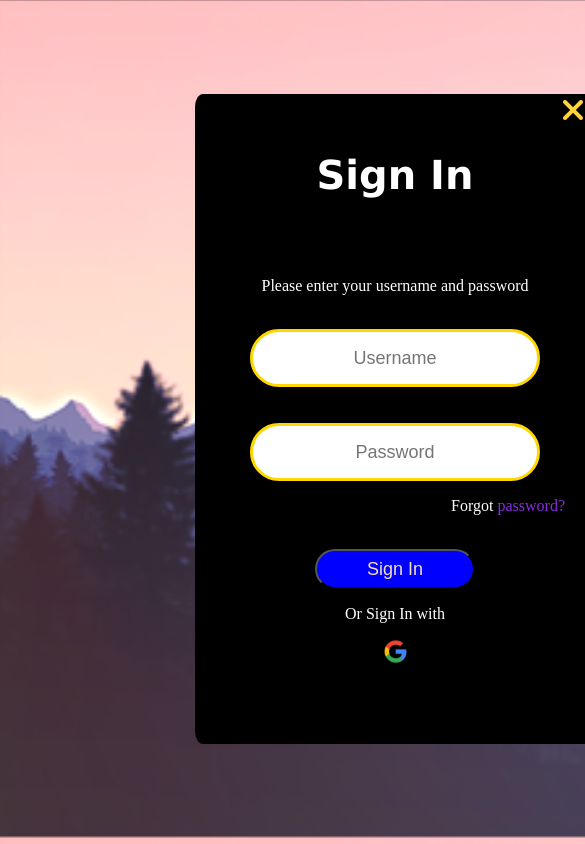
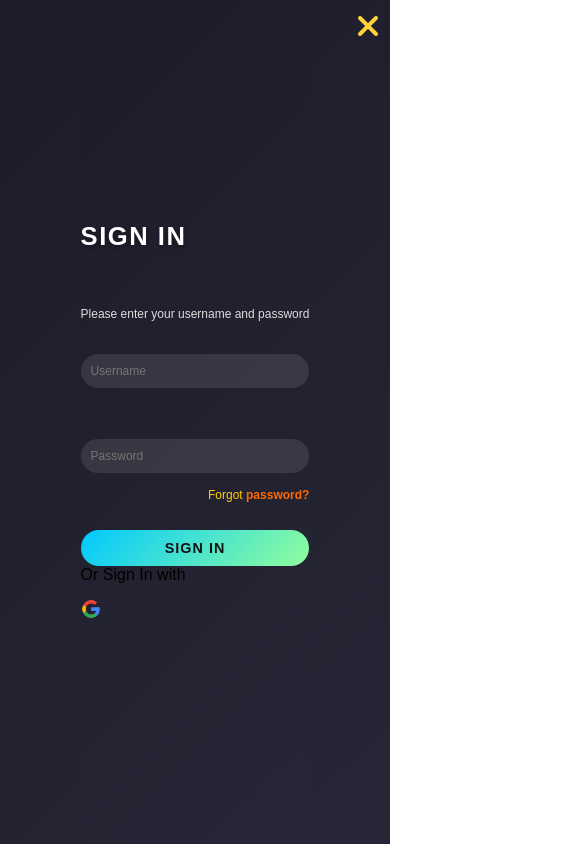
Before and after one commit to nitendra2211/SignIn-Page, a plain HTML site: page index.html in a window 390 px wide. Shown: the whole page, 585 px wide, since content can reach past the window. Drawn offline with Linux system fonts and the light colour scheme.

Commit message:
Feat(Css): Enhaned Css and made responsive

```diff
--- a/style.css
+++ b/style.css
@@ -1,69 +1,174 @@
-div{
-    height:650px;
-    width:400px;
-    background-color: White;
+* {
+    margin: 0;
+    padding: 0;
+    box-sizing: border-box;
+}
+
+html,
+body {
+    height: 100%;
+    margin: 0;
+    font-family: 'Poppins', sans-serif;
+    display: flex;
+    justify-content: center;
+    align-items: center;
+    background: linear-gradient(135deg, #1c1c29, #262636);
+}
+
+.container {
+    background: linear-gradient(135deg, #ff6a00, #ee0979);
+    padding: 2rem 1.5rem;
+    width: 90%;
+    max-width: 400px;
+    border-radius: 15px;
+    box-shadow: 0 10px 25px rgba(0, 0, 0, 0.5);
     text-align: center;
-    color:white;
-    background-color: black;
-    margin-top: 25%;
-    margin-bottom: 25%;
-    margin-left: 50%;
-    border-radius: 2%;
+    transition: all 0.3s ease;
+    position: relative;
 }
-body{
-    background-image: url("mountains.webp");
-    background-size: cover;
+
+.login {
+    font-size: 1.8rem;
+    font-weight: 600;
+    margin-bottom: 20px;
+    color: white;
+    text-transform: uppercase;
+    letter-spacing: 1.5px;
+    text-shadow: 1px 2px 4px rgba(0, 0, 0, 0.3);
 }
-.login{
-    font-size: 40px;
-    font-family: 'Lucida Sans', 'Lucida Sans Regular', 'Lucida Grande', 'Lucida Sans Unicode', Geneva, Verdana, sans-serif;
+
+.input1,
+.input2 {
+    width: 100%;
+    padding: 12px;
+    margin-bottom: 15px;
+    border: none;
+    border-radius: 25px;
+    background-color: rgba(255, 255, 255, 0.1);
+    color: white;
+    font-size: 14px;
+    transition: all 0.3s ease;
 }
-.input1{
-    font-size:18px;
-    text-align: center;
-    height:50px;
-    width: 70%;
-    border-radius: 100px;
-    border: 3px solid gold;
-    cursor:pointer;
-    color: darkgreen;
+
+.input1:hover,
+.input2:hover,
+.input1:focus,
+.input2:focus {
+    background-color: rgba(255, 255, 255, 0.2);
+    box-shadow: 0 0 5px rgba(255, 255, 255, 0.5);
+    outline: none;
 }
-.input2{
-    font-size:18px;
-    text-align: center;
-    height:50px;
-    width: 70%;
-    border-radius: 100px;
-    border: 3px solid gold;
+
+.button {
+    width: 100%;
+    padding: 12px;
+    border-radius: 25px;
+    background: linear-gradient(135deg, #00c9ff, #92fe9d);
+    color: #111;
+    font-size: 1rem;
+    font-weight: bold;
+    border: none;
     cursor: pointer;
-    color: darkgreen;
+    transition: all 0.3s ease;
+    margin-top: 10px;
+    letter-spacing: 1px;
+    text-transform: uppercase;
 }
-.button{
-    height: 40px;
-    width:40%;
-    border-radius: 100px;
-    font-size: large;
-    background-color: blue;
-    color:wheat;
-    cursor:pointer;
+
+.button:hover {
+    background: linear-gradient(135deg, #fc466b, #3f5efb);
+    color: white;
+    transform: scale(1.05);
+    box-shadow: 0 0 10px rgba(255, 255, 255, 0.4);
 }
-.para2{
+
+.cross i {
+    color: #ffcc00;
+    font-size: 24px;
+    position: absolute;
+    top: 10px;
+    right: 10px;
+    cursor: pointer;
+}
+
+.para {
+    font-size: 14px;
+    color: #ddd;
+    margin-bottom: 15px;
+}
+
+.para2 {
+    font-size: 12px;
+    color: #ffcc00;
     text-align: right;
-    margin-right: 30px;
 }
-span{
-    color:blueviolet;
+
+span {
+    color: #ff6a00;
+    cursor: pointer;
+    font-weight: bold;
 }
-.cross{
-    text-align: right;
-    margin-right: 10px;
+
+img {
+    height: 25px;
+    width: 25px;
+    margin-top: 15px;
+    transition: all 0.3s ease;
 }
-img{
-    height:25px;
-    width:25px;
-    margin-bottom: 2px;
+
+img:hover {
+    transform: scale(1.1);
 }
-.imx{
-    height:60px;
-    width:60px;
+
+@media (min-width: 768px) {
+    .container {
+        padding: 2.5rem 2rem;
+    }
+
+    .login {
+        font-size: 2rem;
+    }
+
+    .input1,
+    .input2 {
+        padding: 14px;
+        font-size: 16px;
+    }
+
+    .button {
+        padding: 14px;
+        font-size: 1.1rem;
+    }
+
+    img {
+        height: 30px;
+        width: 30px;
+    }
 }
+
+@media (max-width: 480px) {
+    .login {
+        font-size: 1.6rem;
+    }
+
+    .input1,
+    .input2 {
+        padding: 10px;
+        font-size: 12px;
+    }
+
+    .button {
+        padding: 10px;
+        font-size: 0.9rem;
+    }
+
+    img {
+        height: 20px;
+        width: 20px;
+    }
+
+    .para,
+    .para2 {
+        font-size: 12px;
+    }
+}
```
